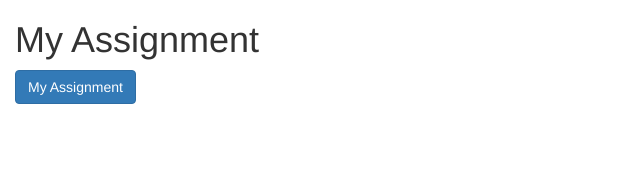
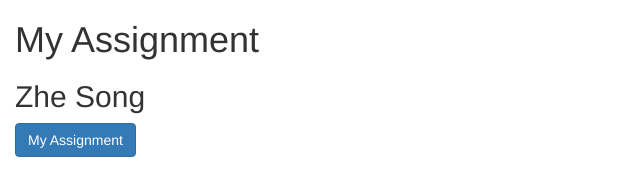
Before and after one commit to songzhe007/Song-zhe-webdev, a website: page public/index.html in a window 1280 px wide. Shown: the whole page, without its empty margins (0-640 px from the left). Drawn offline with nearby package versions, Linux system fonts and the light colour scheme.

Commit message:
index.html

```diff
--- a/public/index.html
+++ b/public/index.html
@@ -12,6 +12,7 @@
 <!-- Header -->
 <div class="container-fluid">
     <h1>My Assignment</h1>
+    <h2>Zhe Song</h2>
     <a class="btn btn-primary" href="assignment/#!/login">My Assignment</a>
 
 </div>
```
